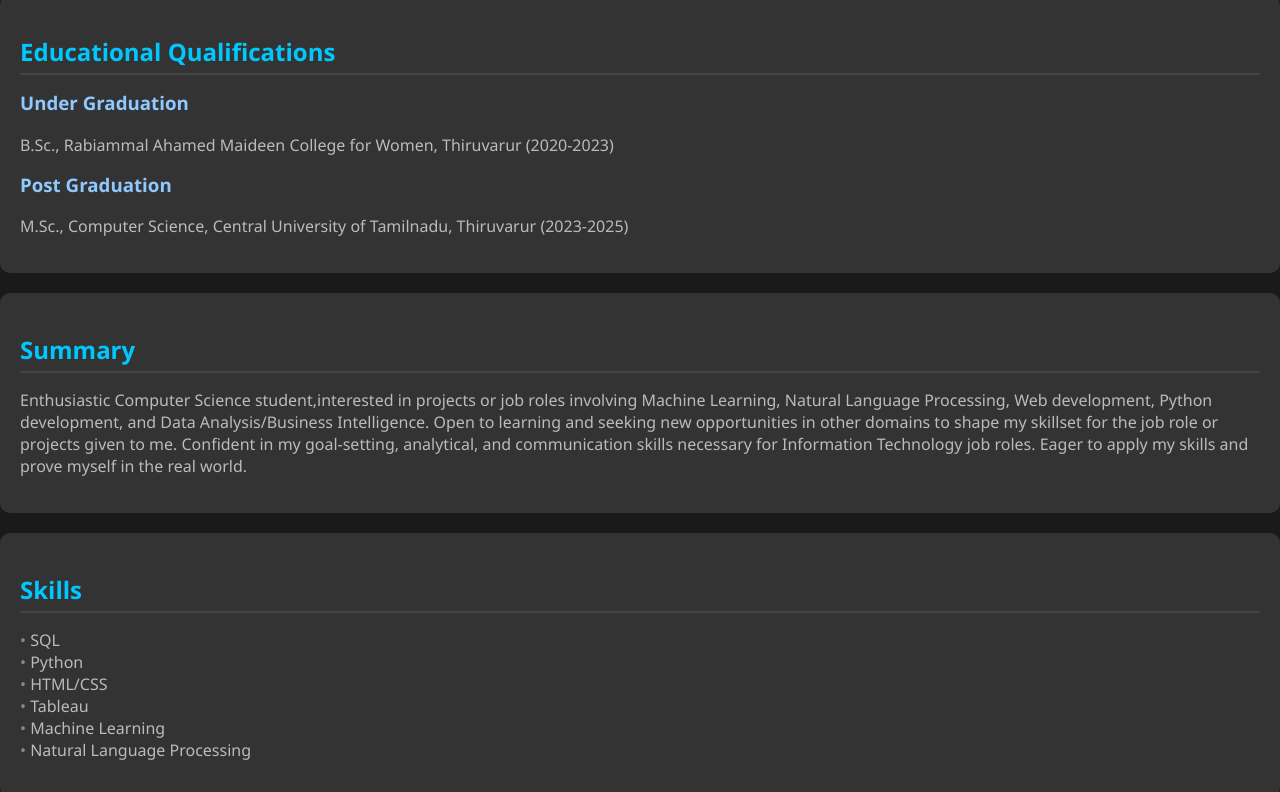
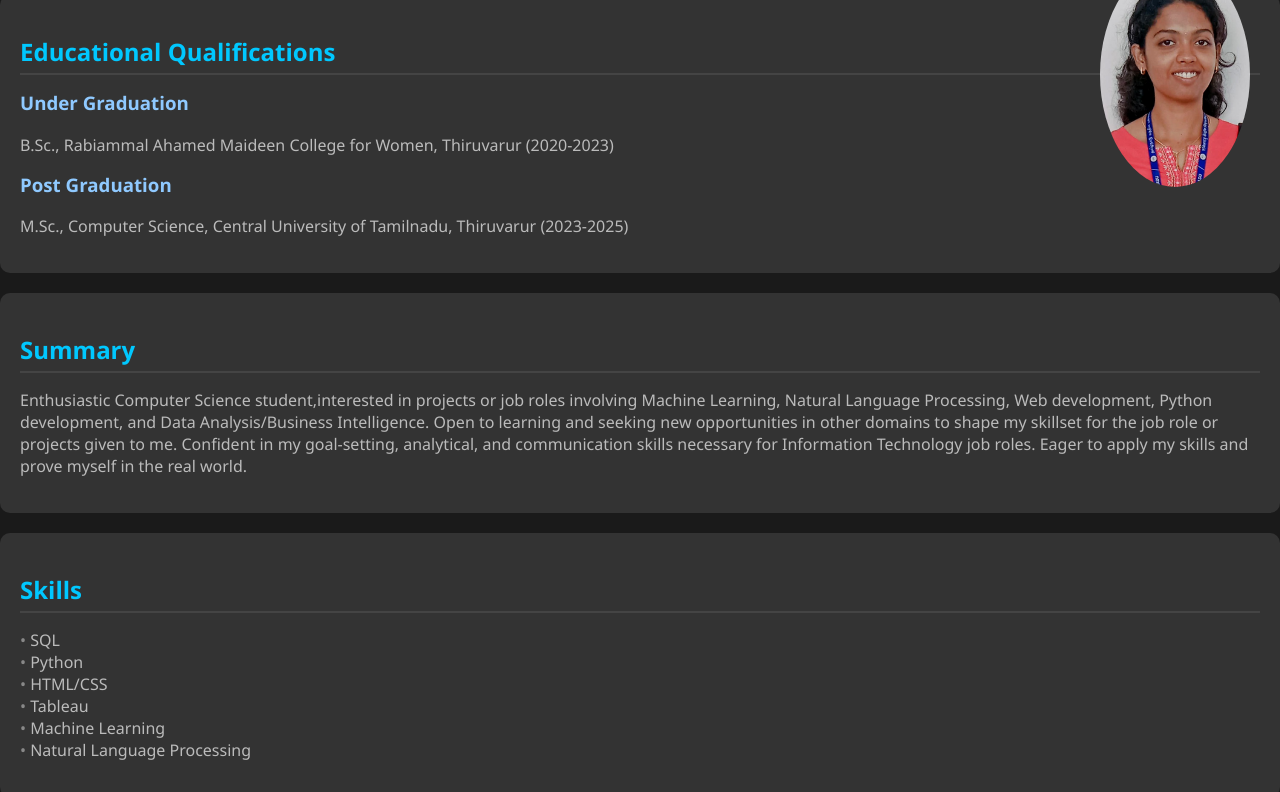
Before and after one commit to BhavanimeenaK/portfolio, a plain HTML site: page index.html in a window 1280 px wide. Shown: the part 111-903 px from the top of the page. Drawn offline with Linux system fonts and the light colour scheme.

Commit message:
Update index.html

```diff
--- a/index.html
+++ b/index.html
@@ -116,7 +116,7 @@
 <body>
   <header>
     <h1>Bhavanimeena</h1>
-    <img src="bhavan.jpg" alt="Photo" title="Bhavanimeena">
+    <img src="image.jpg" alt="Photo" title="Bhavanimeena">
   </header>
 
   <section>
```
